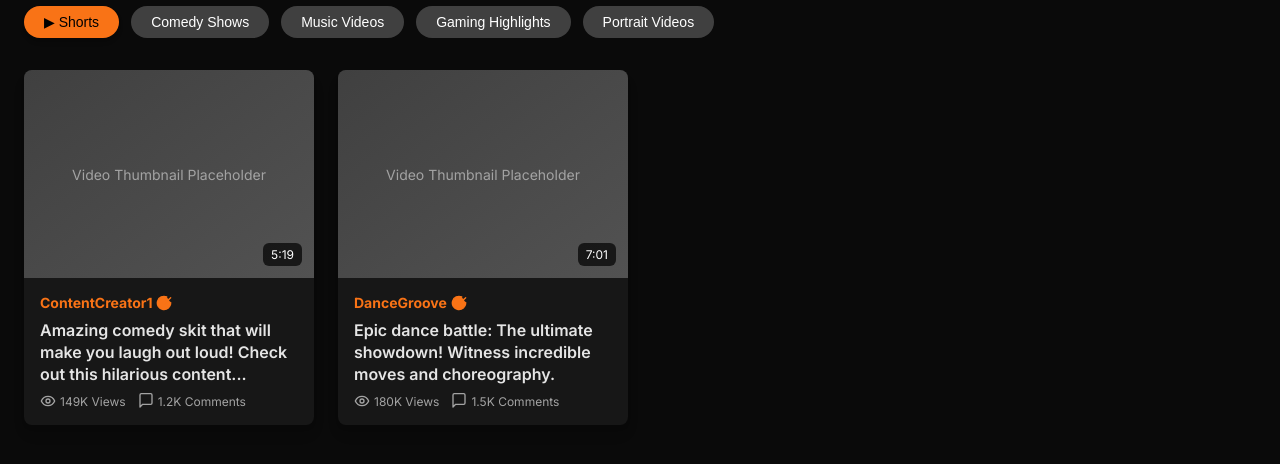
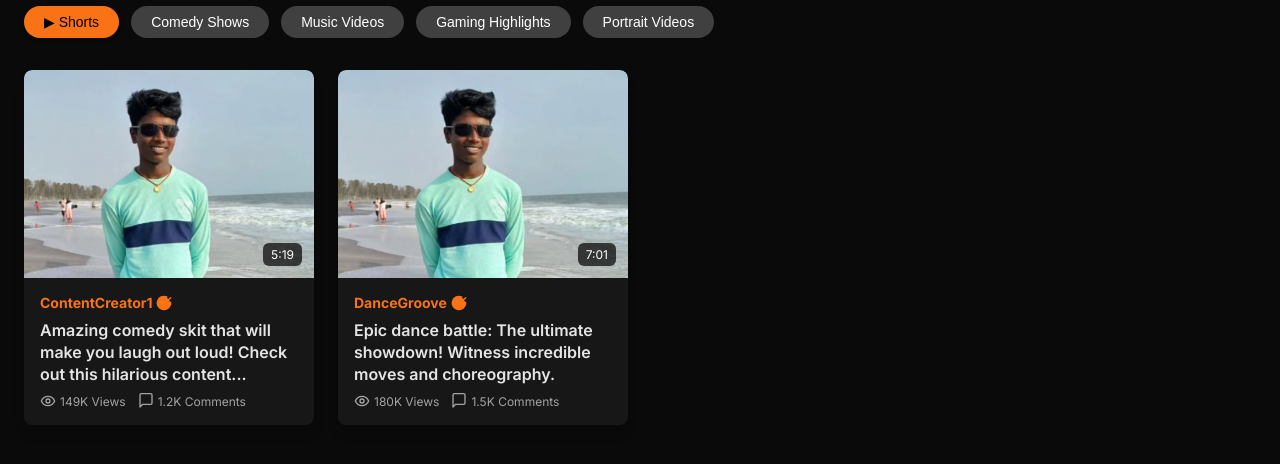
Before and after one commit to cornhublite/cornhublite.github.io, a plain HTML site: page index.html in a window 1280 px wide. Shown: the part 204-668 px from the top of the page. Drawn offline with Linux system fonts and the light colour scheme.

Commit message:
Update index.html

```diff
--- a/index.html
+++ b/index.html
@@ -212,14 +212,19 @@
             position: relative;
             width: 100%;
             height: 13rem; /* h-52 */
-            background: linear-gradient(to bottom right, #404040, #525252); /* bg-gradient-to-br from-neutral-700 to-neutral-800 */
-            display: flex;
+            /* Removed background gradient, now image will cover */
+            display: flex; /* Keep flex for duration positioning */
             align-items: center;
             justify-content: center;
-            color: #a3a3a3; /* text-neutral-400 */
-            font-size: 0.875rem; /* text-sm */
-            font-weight: 500; /* font-medium */
-            text-align: center;
+            overflow: hidden; /* Ensure image doesn't overflow rounded corners */
+        }
+
+        .video-thumbnail img {
+            width: 100%;
+            height: 100%;
+            object-fit: cover; /* Ensures the image covers the area */
+            border-top-left-radius: 0.5rem; /* rounded-t-lg */
+            border-top-right-radius: 0.5rem; /* rounded-t-lg */
         }
 
         .video-item.portrait-item .video-thumbnail {
@@ -517,7 +522,7 @@
 
                     videoItem.innerHTML = `
                         <div class="video-thumbnail ${video.orientation === 'portrait' ? 'sm:w-40 sm:h-auto' : ''}">
-                            <span class="text-center p-2">Video Thumbnail Placeholder</span>
+                            <img src="${video.orientation === 'portrait' ? '1cornxd.png' : 'cornxd.png'}" alt="Video Thumbnail" class="w-full h-full object-cover rounded-t-lg">
                             <div class="video-duration">${video.duration}</div>
                         </div>
                         <div class="video-info">
```
